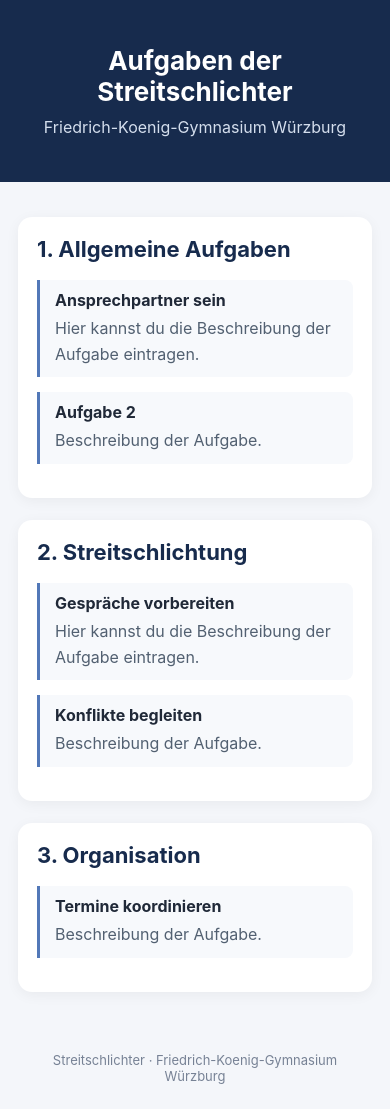
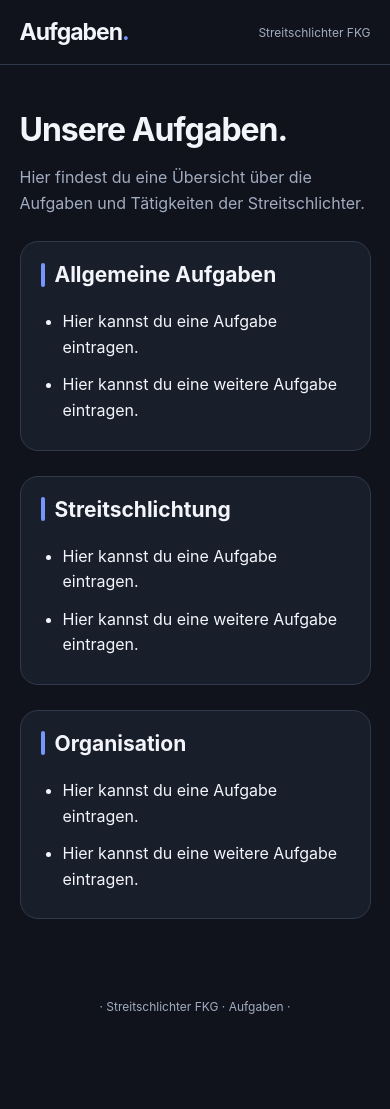
Before and after one commit to streitschlichter-fkg/Aufgaben, a plain HTML site: page index.html in a window 390 px wide. After the commit the page ends 1049 px from the top, so only its background shows below. Drawn offline with Linux system fonts and the light colour scheme.

Commit message:
Refactor index.html for improved layout and styling
Updated the structure and styling of the index.html file, including changes to the header, main content, and footer sections. Added new CSS variables for theming and improved layout for better responsiveness.

```diff
--- a/index.html
+++ b/index.html
@@ -4,90 +4,140 @@
 <head>
 <meta charset="UTF-8">
 <meta name="viewport" content="width=device-width, initial-scale=1.0">
-  <title>Aufgaben – Streitschlichter FKG</title>
+<meta name="theme-color" content="#10131c">
+
+<title>Aufgaben der Streitschlichter</title>
 
 <style>
+:root {
+  color-scheme: dark;
+  --bg: #10131c;
+  --panel: #191e2b;
+  --panel2: #222a3a;
+  --text: #f3f5fa;
+  --muted: #a2acc0;
+  --accent: #7795ff;
+  --border: #30394c;
+}
+
 * {
   box-sizing: border-box;
 }
 
 body {
   margin: 0;
+  min-height: 100vh;
+  background: var(--bg);
+  color: var(--text);
   font-family: -apple-system, BlinkMacSystemFont, "Segoe UI", sans-serif;
-      background: #f4f6fa;
-      color: #202938;
 }
 
 header {
-      background: #172b4d;
-      color: white;
-      padding: 45px 20px;
-      text-align: center;
+  padding: 22px 7%;
+  border-bottom: 1px solid var(--border);
+  display: flex;
+  justify-content: space-between;
+  align-items: center;
+  gap: 15px;
 }
 
-    header h1 {
-      margin: 0;
-      font-size: 32px;
+.logo {
+  font-size: 23px;
+  font-weight: 750;
+  letter-spacing: -1px;
 }
 
-    header p {
-      margin: 10px 0 0;
-      color: #d4deed;
+.logo span {
+  color: var(--accent);
+}
+
+.small {
+  font-size: 12px;
+  color: var(--muted);
 }
 
 main {
-      max-width: 850px;
-      margin: 35px auto;
-      padding: 0 18px;
+  width: min(750px, 90%);
+  margin: 75px auto;
+}
+
+h1 {
+  font-size: clamp(32px, 7vw, 48px);
+  margin-bottom: 12px;
+  letter-spacing: -1px;
+}
+
+h2 {
+  font-size: 21px;
+  margin-top: 0;
+  margin-bottom: 15px;
+}
+
+.subtitle {
+  color: var(--muted);
+  line-height: 1.6;
 }
 
 .category {
-      background: white;
-      border-radius: 14px;
-      padding: 24px;
-      margin-bottom: 22px;
-      box-shadow: 0 3px 14px rgba(0,0,0,0.05);
+  background: var(--panel);
+  border: 1px solid var(--border);
+  border-radius: 18px;
+  padding: 25px;
+  margin-top: 25px;
 }
 
 .category h2 {
-      margin-top: 0;
-      color: #172b4d;
-      font-size: 22px;
+  display: flex;
+  align-items: center;
+  gap: 10px;
 }
 
-    .task {
-      border-left: 3px solid #5278b8;
-      padding: 10px 15px;
-      margin: 15px 0;
-      background: #f7f9fc;
-      border-radius: 0 8px 8px 0;
+.category h2::before {
+  content: "";
+  display: block;
+  width: 4px;
+  height: 24px;
+  background: var(--accent);
+  border-radius: 5px;
 }
 
-    .task h3 {
-      margin: 0 0 6px;
-      font-size: 16px;
+.category p {
+  color: var(--muted);
+  line-height: 1.6;
 }
 
-    .task p {
-      margin: 0;
+.category ul {
+  padding-left: 22px;
+  margin-bottom: 0;
+}
+
+.category li {
+  padding: 6px 0;
   line-height: 1.6;
-      color: #526071;
 }
 
 footer {
   text-align: center;
-      padding: 25px;
-      color: #778295;
-      font-size: 13px;
+  color: var(--muted);
+  padding: 35px 15px;
+  font-size: 12px;
 }
 
-    @media (max-width: 600px) {
-      header h1 {
-        font-size: 26px;
+a {
+  color: var(--accent);
+}
+
+@media (max-width: 500px) {
+  header {
+    padding: 18px 5%;
+  }
+
+  main {
+    margin: 45px auto;
   }
 
   .category {
-        padding: 19px;
+    padding: 20px;
   }
 }
 </style>
@@ -96,56 +146,52 @@
 <body>
 
 <header>
-    <h1>Aufgaben der Streitschlichter</h1>
-    <p>Friedrich-Koenig-Gymnasium Würzburg</p>
+  <div class="logo">Aufgaben<span>.</span></div>
+  <div class="small">Streitschlichter FKG</div>
 </header>
 
 <main>
 
-    <!-- KATEGORIE 1 -->
-    <section class="category">
-      <h2>1. Allgemeine Aufgaben</h2>
+  <section>
+    <h1>Unsere Aufgaben.</h1>
 
-      <div class="task">
-        <h3>Ansprechpartner sein</h3>
-        <p>Hier kannst du die Beschreibung der Aufgabe eintragen.</p>
-      </div>
-
-      <div class="task">
-        <h3>Aufgabe 2</h3>
-        <p>Beschreibung der Aufgabe.</p>
-      </div>
+    <p class="subtitle">
+      Hier findest du eine Übersicht über die Aufgaben
+      und Tätigkeiten der Streitschlichter.
+    </p>
   </section>
 
-    <!-- KATEGORIE 2 -->
   <section class="category">
-      <h2>2. Streitschlichtung</h2>
+    <h2>Allgemeine Aufgaben</h2>
 
-      <div class="task">
-        <h3>Gespräche vorbereiten</h3>
-        <p>Hier kannst du die Beschreibung der Aufgabe eintragen.</p>
-      </div>
-
-      <div class="task">
-        <h3>Konflikte begleiten</h3>
-        <p>Beschreibung der Aufgabe.</p>
-      </div>
+    <ul>
+      <li>Hier kannst du eine Aufgabe eintragen.</li>
+      <li>Hier kannst du eine weitere Aufgabe eintragen.</li>
+    </ul>
   </section>
 
-    <!-- KATEGORIE 3 -->
   <section class="category">
-      <h2>3. Organisation</h2>
+    <h2>Streitschlichtung</h2>
 
-      <div class="task">
-        <h3>Termine koordinieren</h3>
-        <p>Beschreibung der Aufgabe.</p>
-      </div>
+    <ul>
+      <li>Hier kannst du eine Aufgabe eintragen.</li>
+      <li>Hier kannst du eine weitere Aufgabe eintragen.</li>
+    </ul>
+  </section>
+
+  <section class="category">
+    <h2>Organisation</h2>
+
+    <ul>
+      <li>Hier kannst du eine Aufgabe eintragen.</li>
+      <li>Hier kannst du eine weitere Aufgabe eintragen.</li>
+    </ul>
   </section>
 
 </main>
 
 <footer>
-    Streitschlichter · Friedrich-Koenig-Gymnasium Würzburg
+  · Streitschlichter FKG · Aufgaben ·
 </footer>
 
 </body>
```
Lines whose indentation alone changed are shown as unchanged.
